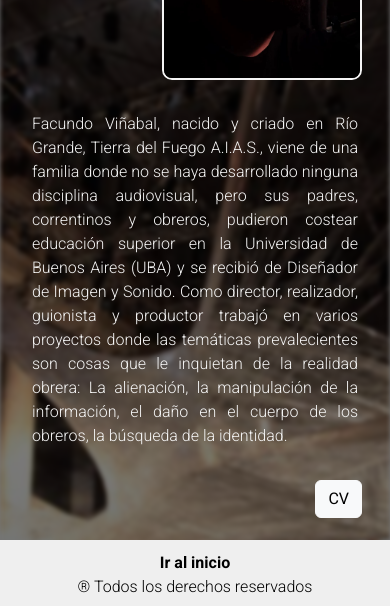
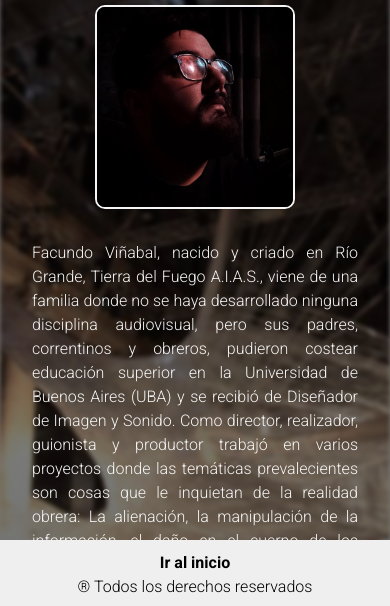
Before and after one commit to jcutruzzola/desarrollo-web-fv, a website: page paginas/bio.html in a window 390 px wide. Shown: the part 221-827 px from the top of the page. Drawn offline with nearby package versions, Linux system fonts and the light colour scheme; a web font is replaced by a local one.

Commit message:
correccion bio responsive

```diff
--- a/scss/layout/_bio.scss
+++ b/scss/layout/_bio.scss
@@ -8,6 +8,12 @@
     overflow: auto;
 }
 
+
+.bio-content{
+
+    flex-direction: column;
+    align-items: center;
+}
 .container-bkg-img{
     overflow: hidden;
 }
```
Also changed, not shown: css/styles.css, 1 other file.
